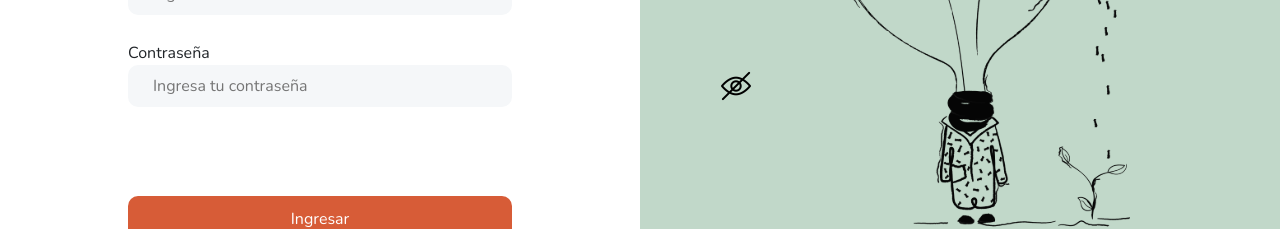
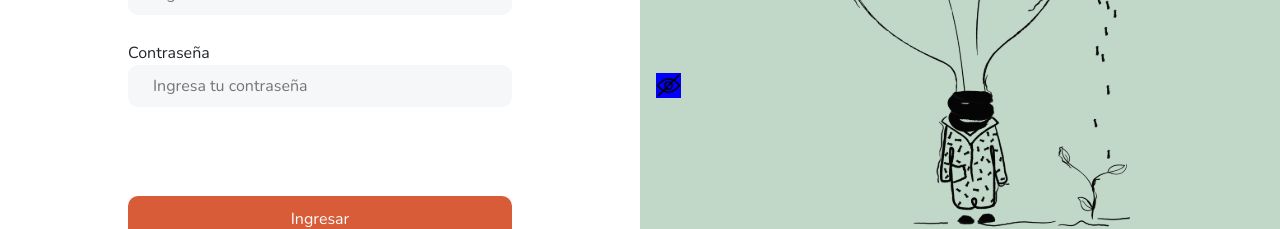
Before and after one commit to Darly09/book_fantasy, a Vue app in the folder frontend/: page /Login in a window 1280 px wide. Shown: the part 458-687 px from the top of the page. Built offline with nearby package versions, Linux system fonts and the light colour scheme.

Commit message:
se suben cambios de login y vistas estaticas

```diff
--- a/frontend/src/views/Login.vue
+++ b/frontend/src/views/Login.vue
@@ -1,15 +1,4 @@
 
-<script>
-function pass(){
-    var tipo = document.getElementById("password");
-if(tipo.type == 'password'){
-    tipo.type = 'text';
-}else {
-      tipo.type = 'password';
-
-}
-}
-</script>
 
 
 
@@ -36,9 +25,10 @@ if(tipo.type == 'password'){
 
                 <div class="input">
                     <label class="password">Contraseña </label>
-                    <input  placeholder="Ingresa tu contraseña" type="password"  id="password" >
-                    <img  src="../assets/img/login/vista.png" onclick="pass()" class="pass-ico">
+                    <input placeholder="Ingresa tu contraseña" type="password" id="password">
+                    <img src="../assets/img/login/vista.png" onclick="pass()" class="pass-ico">
                 </div>
+
 
                 <button type="button" class="button"> <span>Ingresar</span> </button>
             </form>
@@ -52,7 +42,18 @@ if(tipo.type == 'password'){
     </section>
 </template>
 
+<script>
+ function togglePasswordVisibility() {
+    var password = document.getElementById("password");
+    if (password.type === "password") {
+      passwordt.type = "text";
+    } else {
+      passwordInput.type = "password";
+    }
+  }
 
+
+</script>
 
 <style scoped>
 section {
@@ -115,15 +116,15 @@ h2 {
 
 }
 
-.pass-ico{
+.input .pass-ico {
+    background-color: blue;
+    flex-direction: row;
     position: absolute;
-    height: 2rem;
-    display: flex;
-    left: 45rem;
-    top: 33rem;
+    margin-top: 2rem;
+    margin-left: 33rem;
+    height: 25px;
     cursor: pointer;
 }
-
 
 .input input {
     background-color: #F5F7F9;
```
